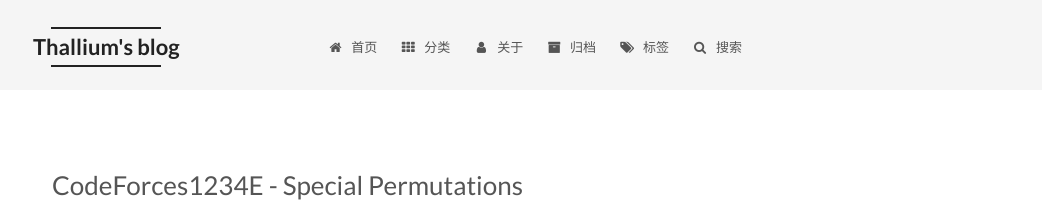
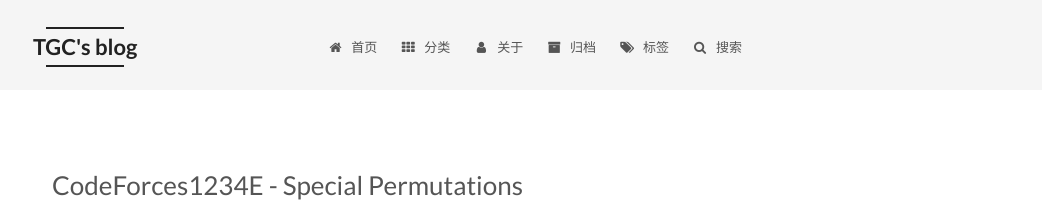
Before and after one commit to thallium/thallium.github.io-archived, a Jekyll site: the page built from index.html, in a window 1280 px wide. Shown: the top 217 px of the page, without its empty margins (238-1280 px from the left). Built offline with Jekyll 4.4.1, drawn with Linux system fonts in a browser that asks for light colours; the list of posts is cut into pages by our own code.

Commit message:
Update _config.yml

```diff
--- a/_config.yml
+++ b/_config.yml
@@ -4,7 +4,7 @@
 # ---------------------------------------------------------------
 
 # Site
-title: Thallium's blog
+title: TGC's blog
 subtitle:
 description: ACM and life
 author:  Gengchen Tuo
```
